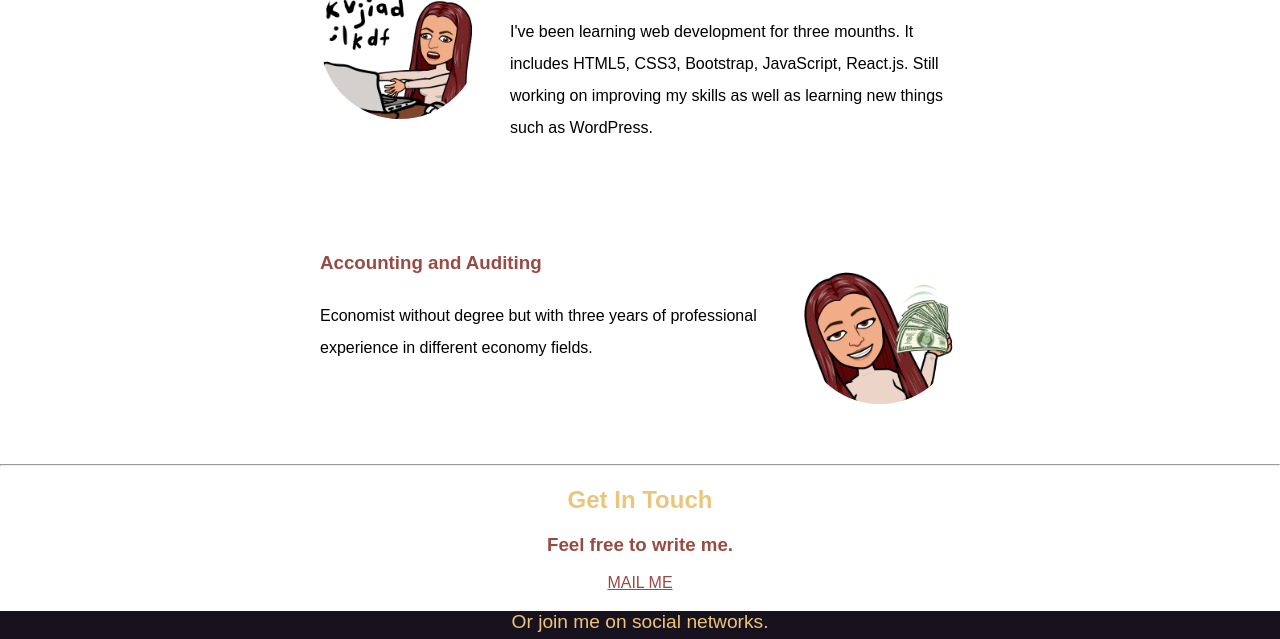
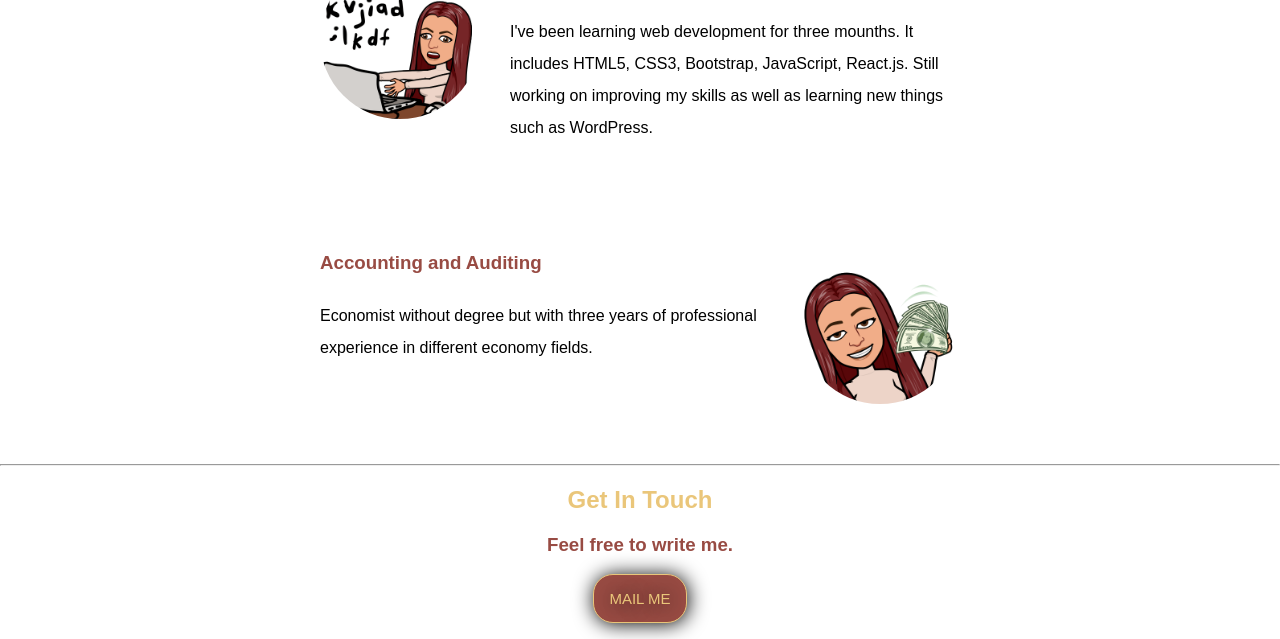
Before and after one commit to bojanatesic/bojanatesic-portfolio, a plain HTML site: page index.html in a window 1280 px wide. Shown: the part 964-1603 px from the top of the page. Drawn offline with Linux system fonts and the light colour scheme; a web font is replaced by a local one.

Commit message:
updated button in css

```diff
--- a/css/style.css
+++ b/css/style.css
@@ -7,11 +7,11 @@ h2 {
   color: #eac67a;
 }
 
-h3, a {
+h3 {
   color: #984b43;
 }
 
-h2, h3, p, a {
+h2, h3, p {
    font-family: 'Amaranth', sans-serif;
 }
 
@@ -104,3 +104,39 @@ letter-spacing: 0.8rem;
   color: #eac67a;
 
 }
+
+.footer-link {
+  color: #984b43;
+}
+
+
+.btn {
+-webkit-border-radius: 20px;
+-moz-border-radius: 20px;
+border-radius: 20px;
+color: #EAC67A;
+font-family: 'Amaranth', sans-serif;
+font-size: 15px;
+font-weight: 100;
+padding: 15px;
+background-color: #984B43;
+box-shadow: 1px 1px 20px 0px #000000;
+-webkit-box-shadow: 1px 1px 20px 0px #000000;
+-moz-box-shadow: 1px 1px 20px 0px #000000;
+text-shadow: 1px 1px 20px #000000;
+border: solid #EAC67A 1px;
+text-decoration: none;
+display: inline-block;
+cursor: pointer;
+text-align: center;
+}
+
+.btn:hover {
+background: #EAC67A;
+border: solid #EAC67A 1px;
+-webkit-border-radius: 20px;
+-moz-border-radius: 20px;
+border-radius: 20px;
+text-decoration: none;
+color: #984B43;
+}
```
